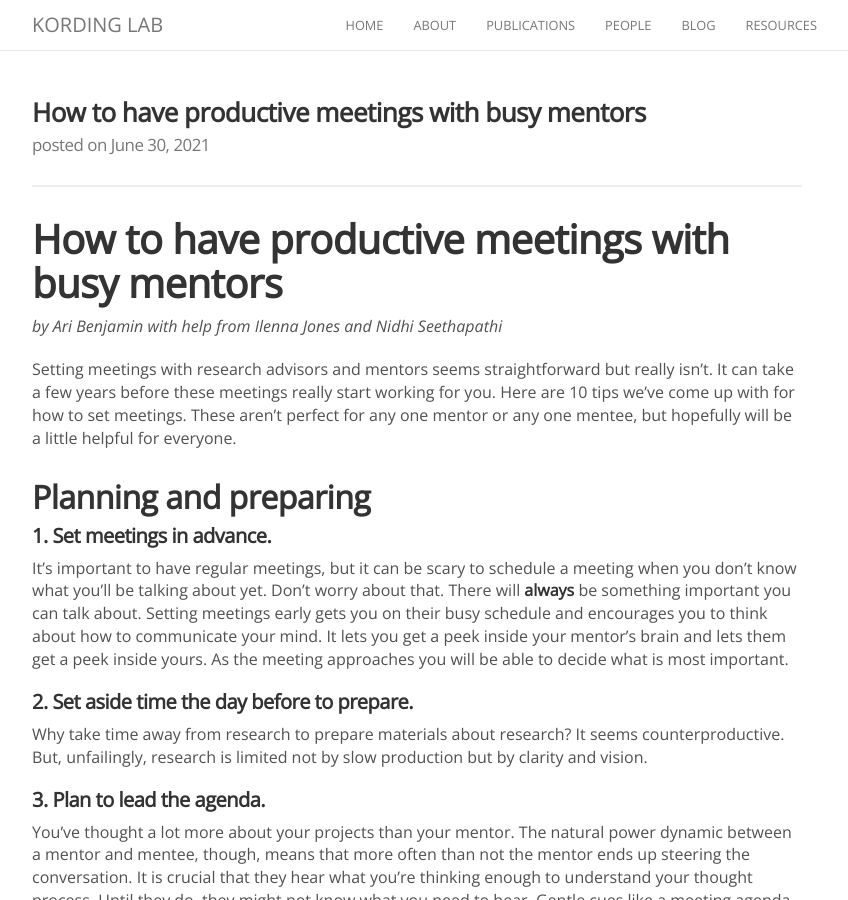
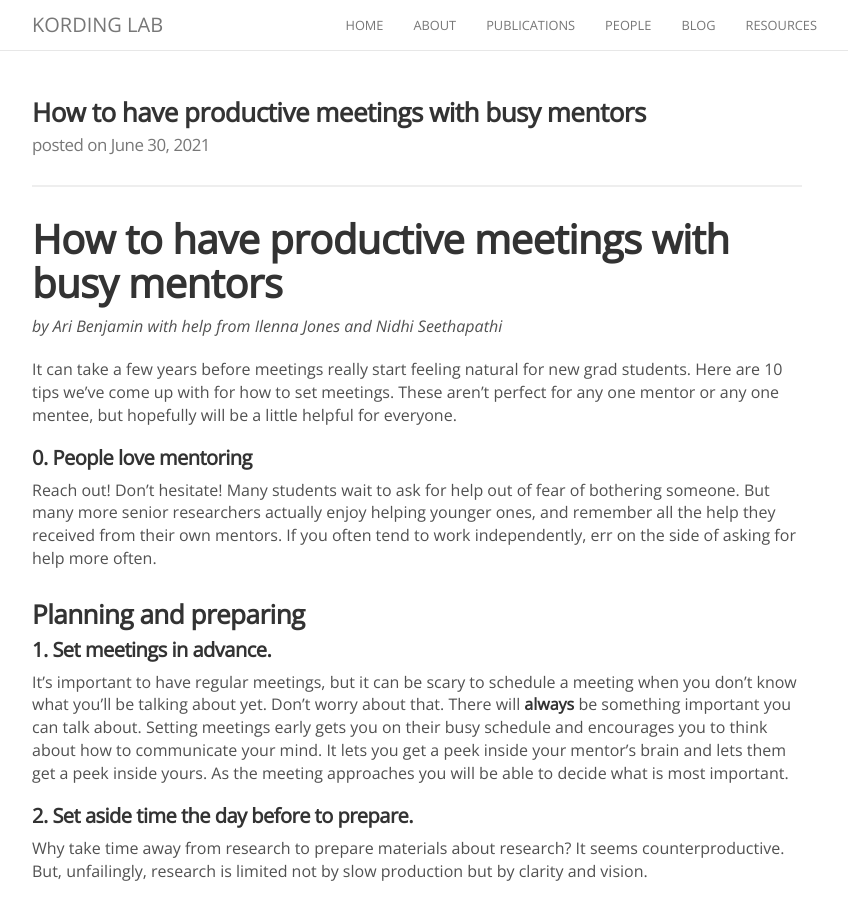
Before and after one commit to KordingLab/KordingLab.github.io, a Jekyll site: the page built from _posts/2021-06-30-meeting-with-mentors.md, in a window 1280 px wide and 900 px high. Shown: the whole window, without its empty margins (223-1071 px from the left). Built offline with Jekyll 4.4.1, drawn with Linux system fonts in a browser that asks for light colours; nearby versions of some CDN libraries; comment, search, counter and statistics services are not loaded.

Commit message:
Update 2021-06-30-meeting-with-mentors.md

```diff
--- a/_posts/2021-06-30-meeting-with-mentors.md
+++ b/_posts/2021-06-30-meeting-with-mentors.md
@@ -7,9 +7,11 @@ categories: newblog
 # How to have productive meetings with busy mentors
 *by Ari Benjamin with help from Ilenna Jones and Nidhi Seethapathi*
 
-Setting meetings with research advisors and mentors seems straightforward but really isn't. It can take a few years before these meetings really start working for you.
-Here are 10 tips we've come up with for how to set meetings. These aren't perfect for any one mentor or any one mentee, but hopefully will be a little helpful for everyone.
-## Planning and preparing
+It can take a few years before meetings really start feeling natural for new grad students. Here are 10 tips we've come up with for how to set meetings. These aren't perfect for any one mentor or any one mentee, but hopefully will be a little helpful for everyone.
+
+#### 0. People love mentoring
+Reach out! Don't hesitate! Many students wait to ask for help out of fear of bothering someone. But many more senior researchers actually enjoy helping younger ones, and remember all the help they received from their own mentors. If you often tend to work independently, err on the side of asking for help more often.
+### Planning and preparing
 #### 1. Set meetings in advance.
 It’s important to have regular meetings, but it can be scary to schedule a meeting when you don’t know what you’ll be talking about yet. Don’t worry about that. There will **always** be something important you can talk about. Setting meetings early gets you on their busy schedule and encourages you to think about how to communicate your mind. It lets you get a peek inside your mentor's brain and lets them get a peek inside yours. As the meeting approaches you will be able to decide what is most important.
 #### 2. Set aside time the day before to prepare.
@@ -19,7 +21,7 @@ You’ve thought a lot more about your projects than your mentor. The natural po
 #### 4. Plan a followup during this meeting.
 Like setting meetings in advance in general, this seems hard at first. It’s normal. If there’s nothing to follow up on, just set the meeting a few weeks away (1-10 or more, depending on your relationship and whether this is your primary advisor).
 
-## The meeting itself
+### The meeting itself
 #### 5. Think beyond project updates.
 The work of a meeting could be anything. Some possibilities include asking specific questions, asking about the high-level context of a project, learning their bird-eye view of the field, brainstorming together, writing an abstract live together, reading text you’ve written aloud, re-aligning project directions, and discussing how a project fits into your research portfolio.
 #### 6. Start with the basics.
@@ -28,7 +30,7 @@ Context-switching takes time and mental resources. Your mentor has, unfortunatel
 There are some tasks that shouldn't be left to meetings. Avoid going through written text line-by-line, for example. While some detail-oriented mentors will enjoy or even request this, try to make sure that high-level questions take priority. So if you wrote a new version of a manuscript, instead try to summarize the key problems you perceived and the key changes you made. Also, know that it's okay to end a meeting early if you speed through your agenda.
 
 
-## Some things to keep in mind
+### Some things to keep in mind
 #### 8. Refuse to be confused.
 It's very important that you be open about what doesn't make sense to you. But it may be hard to signal confusion when you feel you “should” know something. Professors can be intimidating! But, like it or not, learning comes from exploring points of confusion. Often, the mark of a good academic is not one who "knows everything" but someone who is honest about not understanding even the "basic" things. Of course, don't go overboard: offer to keep the conversation moving forward if you can just look it up later.
 #### 9. Discuss milestones.
```
